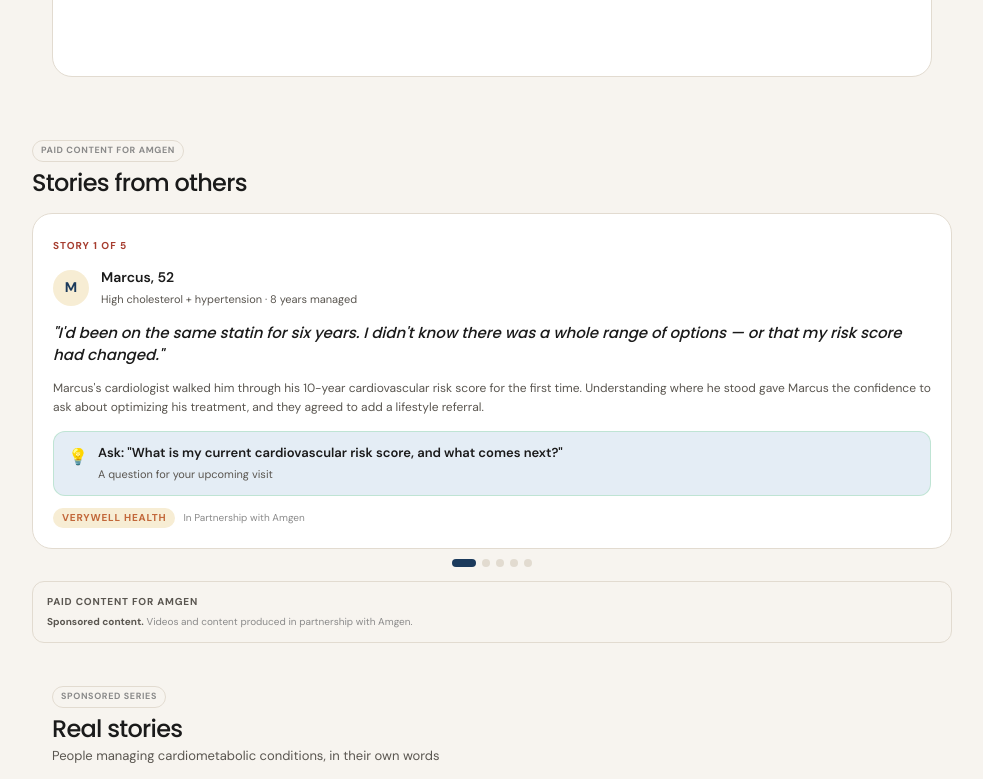
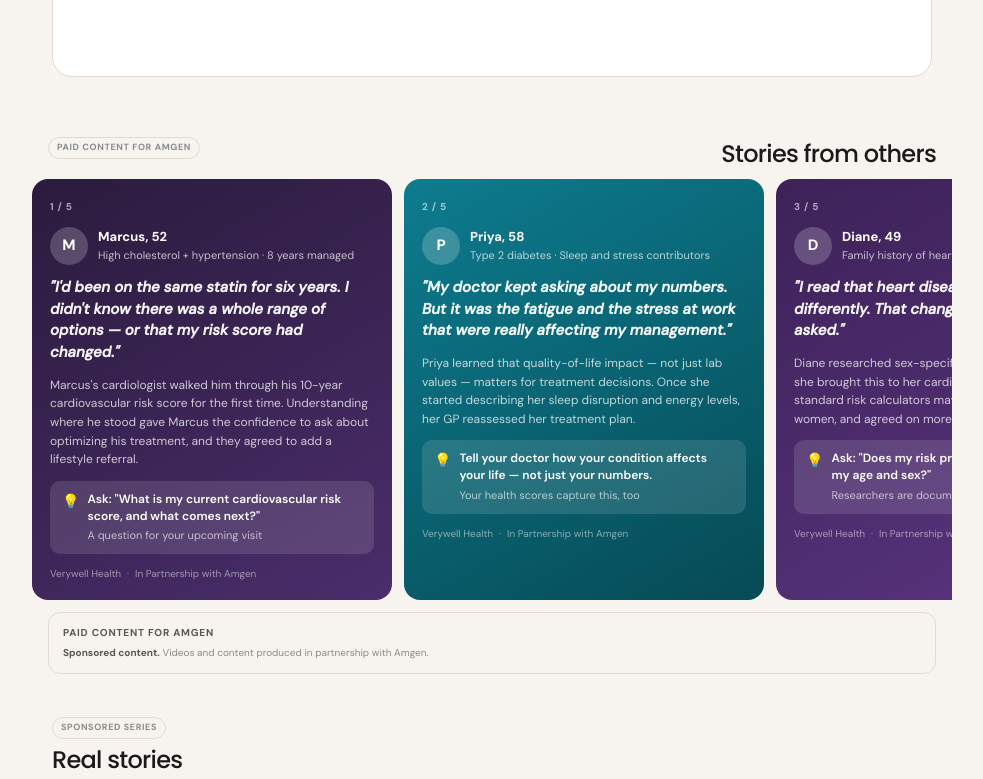
Before and after one commit to isramohamed-crypto/cardiometabolic-insights, a React (Vite) app: page / in a window 1280 px wide. Shown: the part 2380-3159 px from the top of the page, without its empty margins (148-1131 px from the left). Built offline with nearby package versions, Linux system fonts and the light colour scheme; a web font is replaced by a local one.

Commit message:
Stories carousel native swipe; archive ParentsCaregiverSupport

```diff
--- a/src/App.jsx
+++ b/src/App.jsx
@@ -280,16 +280,13 @@ export default function App() {
           {/* 10 — InStyle featured content */}
           <InStyleSection />
 
-          {/* 11 — Parents: Caregiver Support */}
-          <ParentsCaregiverSupportSection />
-
           {/* 9 — Swipe Learn */}
           <SwipeLearn onLearnClick={() => { setActivePage('Learn'); window.scrollTo(0, 0) }} onStartBreathe={() => setShowBreathe(true)} />
           <SponsorBanner />
-          {/* <DupixentAd /> — removed from Today order. Restore here if needed. */}
 
           {/* Archived — collapsed by default */}
           <ArchivedSection>
+            <ParentsCaregiverSupportSection />
             <QuickAnswers />
             <ConditionStrip />
             <ForYouNow onStartBreathe={() => setShowBreathe(true)} />
--- a/src/components/StoriesSection.jsx
+++ b/src/components/StoriesSection.jsx
@@ -1,110 +1,123 @@
-import React, { useState, useRef } from 'react'
+import React from 'react'
 
 const STORIES = [
   {
-    step: 'Story 1 of 5', avatar: 'M', name: 'Marcus, 52', detail: 'High cholesterol + hypertension · 8 years managed',
+    step: '1 / 5', avatar: 'M', name: 'Marcus, 52', detail: 'High cholesterol + hypertension · 8 years managed',
     quote: "I'd been on the same statin for six years. I didn't know there was a whole range of options — or that my risk score had changed.",
     context: "Marcus's cardiologist walked him through his 10-year cardiovascular risk score for the first time. Understanding where he stood gave Marcus the confidence to ask about optimizing his treatment, and they agreed to add a lifestyle referral.",
-    takeaway: 'Ask: "What is my current cardiovascular risk score, and what comes next?"', takeawaySub: 'A question for your upcoming visit',
-    bg: 'linear-gradient(150deg,#2B1B3D,#4A2D6B)', glow: 'radial-gradient(circle at 75% 20%,rgba(123,45,142,.25),transparent 60%)',
+    takeaway: 'Ask: "What is my current cardiovascular risk score, and what comes next?"',
+    takeawaySub: 'A question for your upcoming visit',
+    bg: 'linear-gradient(150deg,#2B1B3D,#4A2D6B)',
   },
   {
-    step: 'Story 2 of 5', avatar: 'P', name: 'Priya, 58', detail: 'Type 2 diabetes · Sleep and stress contributors',
+    step: '2 / 5', avatar: 'P', name: 'Priya, 58', detail: 'Type 2 diabetes · Sleep and stress contributors',
     quote: "My doctor kept asking about my numbers. But it was the fatigue and the stress at work that were really affecting my management.",
-    context: "Priya learned that quality-of-life impact — not just lab values — matters for treatment decisions. Once she started describing her sleep disruption and energy levels, her GP reassessed her treatment plan and referred her to a diabetes educator.",
-    takeaway: 'Tell your doctor how your condition affects your life — not just your numbers.', takeawaySub: 'Your health scores capture this, too',
-    bg: 'linear-gradient(150deg,#0D7C8F,#064a55)', glow: 'radial-gradient(circle at 20% 75%,rgba(232, 239, 101,.15),transparent 55%)',
+    context: "Priya learned that quality-of-life impact — not just lab values — matters for treatment decisions. Once she started describing her sleep disruption and energy levels, her GP reassessed her treatment plan.",
+    takeaway: 'Tell your doctor how your condition affects your life — not just your numbers.',
+    takeawaySub: 'Your health scores capture this, too',
+    bg: 'linear-gradient(150deg,#0D7C8F,#064a55)',
   },
   {
-    step: 'Story 3 of 5', avatar: 'D', name: 'Diane, 49', detail: 'Family history of heart disease · Prevention focused',
+    step: '3 / 5', avatar: 'D', name: 'Diane, 49', detail: 'Family history of heart disease · Prevention focused',
     quote: "I read that heart disease in women presents differently. That changed every question I asked.",
     context: "Diane researched sex-specific cardiovascular risk. When she brought this to her cardiologist, they discussed that standard risk calculators may underestimate risk in women, and agreed on more frequent monitoring.",
-    takeaway: 'Ask: "Does my risk profile look different given my age and sex?"', takeawaySub: 'Researchers are documenting important differences',
-    bg: 'linear-gradient(150deg,#3D2258,#5A3580)', glow: 'radial-gradient(circle at 65% 30%,rgba(232,134,106,.15),transparent 55%)',
+    takeaway: 'Ask: "Does my risk profile look different given my age and sex?"',
+    takeawaySub: 'Researchers are documenting important differences',
+    bg: 'linear-gradient(150deg,#3D2258,#5A3580)',
   },
   {
-    step: 'Story 4 of 5', avatar: 'J', name: 'James, 55', detail: 'Hypertension + high cholesterol · Stress and sleep triggers',
+    step: '4 / 5', avatar: 'J', name: 'James, 55', detail: 'Hypertension + high cholesterol · Stress and sleep triggers',
     quote: "I showed my cardiologist three weeks of tracking data. She said it was the most useful thing a patient had ever brought in.",
     context: "James tracked his blood pressure readings, sleep, and stress daily. When his cardiologist saw the pattern — stress on Monday, elevated readings by Wednesday — she immediately adjusted his treatment approach.",
-    takeaway: 'Your tracking data tells a story. Share your Vitalist summary.', takeawaySub: 'Your 21-day summary is ready to share',
-    bg: 'linear-gradient(150deg,#2D4A38,#1a2e22)', glow: 'radial-gradient(circle at 30% 65%,rgba(123,166,141,.2),transparent 55%)',
+    takeaway: 'Your tracking data tells a story. Share your Vitalist summary.',
+    takeawaySub: 'Your 21-day summary is ready to share',
+    bg: 'linear-gradient(150deg,#2D4A38,#1a2e22)',
   },
   {
-    step: 'Story 5 of 5', avatar: 'A', name: 'Amira, 61', detail: 'Heart disease · Post-cardiac event recovery',
+    step: '5 / 5', avatar: 'A', name: 'Amira, 61', detail: 'Heart disease · Post-cardiac event recovery',
     quote: "I didn't know you could ask your cardiologist about cardiac rehab. I thought it was only for people much sicker than me.",
     context: "After her cardiac event, Amira's cardiologist mentioned a cardiac rehabilitation program. She learned that rehab is a proactive option for reducing future risk — and that most people who qualify don't ask about it.",
-    takeaway: 'Ask: "Am I a candidate for cardiac rehabilitation?"', takeawaySub: 'Rehab significantly reduces recurrence risk',
-    bg: 'linear-gradient(150deg,#4a3a28,#2a1c10)', glow: 'radial-gradient(circle at 50% 50%,rgba(212,168,83,.15),transparent 55%)',
+    takeaway: 'Ask: "Am I a candidate for cardiac rehabilitation?"',
+    takeawaySub: 'Rehab significantly reduces recurrence risk',
+    bg: 'linear-gradient(150deg,#4a3a28,#2a1c10)',
   },
 ]
-
-function StoriesSwipe() {
-  const [idx, setIdx] = useState(0)
-  const dragStartX = useRef(null)
-
-  function go(i) { setIdx(Math.max(0, Math.min(i, STORIES.length - 1))) }
-
-  function onDragEnd(clientX) {
-    const diff = dragStartX.current - clientX
-    if (Math.abs(diff) > 40) go(idx + (diff > 0 ? 1 : -1))
-  }
-
-  const s = STORIES[idx]
-
-  return (
-    <div className="pp-stories-swipe">
-      <div
-        className="pp-story-card"
-        style={{ cursor: 'grab' }}
-        onTouchStart={e => { dragStartX.current = e.changedTouches[0].clientX }}
-        onTouchEnd={e => onDragEnd(e.changedTouches[0].clientX)}
-        onPointerDown={e => { dragStartX.current = e.clientX }}
-        onPointerUp={e => onDragEnd(e.clientX)}
-      >
-        <div className="pp-story-content">
-          <div className="pp-story-step">{s.step}</div>
-          <div className="pp-story-person">
-            <div className="pp-story-avatar">{s.avatar}</div>
-            <div>
-              <div className="pp-story-name">{s.name}</div>
-              <div className="pp-story-detail">{s.detail}</div>
-            </div>
-          </div>
-          <div className="pp-story-quote">"{s.quote}"</div>
-          <div className="pp-story-context">{s.context}</div>
-          <div className="pp-story-takeaway">
-            <div className="pp-story-takeaway-icon">💡</div>
-            <div>
-              <div className="pp-story-takeaway-text">{s.takeaway}</div>
-              <div className="pp-story-takeaway-sub">{s.takeawaySub}</div>
-            </div>
-          </div>
-          <div className="pp-story-src">
-            <span className="brand-pill">Verywell Health</span>
-            <span>In Partnership with Amgen</span>
-          </div>
-        </div>
-      </div>
-      <div className="pp-swipe-dots">
-        {STORIES.map((_, i) => (
-          <div key={i} className={`pp-sw-dot${i === idx ? ' pp-sw-dot--on' : ''}`} onClick={() => go(i)} />
-        ))}
-      </div>
-    </div>
-  )
-}
 
 export default function StoriesSection() {
   return (
     <section className="pp-stories-sec">
-      <div className="watch-head">
-        <div>
-          <span className="watch-badge">Paid content for Amgen</span>
-          <h2 className="watch-title">Stories from others</h2>
-        </div>
+      <div className="watch-head" style={{ padding: '0 16px 12px' }}>
+        <span className="watch-badge">Paid content for Amgen</span>
+        <h2 className="watch-title">Stories from others</h2>
       </div>
-      <StoriesSwipe />
-      <div className="edu-disclaimer" style={{ margin: 'var(--space-3) 0 0' }}>
+
+      {/* Native-scroll snap carousel — same pattern as EatingWell/VeryWell */}
+      <div style={{
+        display: 'flex',
+        gap: 12,
+        overflowX: 'auto',
+        padding: '0 16px 8px',
+        scrollSnapType: 'x mandatory',
+        WebkitOverflowScrolling: 'touch',
+        scrollbarWidth: 'none',
+        msOverflowStyle: 'none',
+      }}>
+        {STORIES.map((s, i) => (
+          <div key={i} style={{
+            flexShrink: 0,
+            width: 'calc(100vw - 48px)',
+            maxWidth: 360,
+            scrollSnapAlign: 'start',
+            borderRadius: 16,
+            background: s.bg,
+            padding: '20px 18px 18px',
+            display: 'flex',
+            flexDirection: 'column',
+            gap: 12,
+            color: '#fff',
+          }}>
+            <div style={{ fontSize: 10, fontWeight: 700, letterSpacing: '0.08em', opacity: 0.6, textTransform: 'uppercase' }}>
+              {s.step}
+            </div>
+            <div style={{ display: 'flex', alignItems: 'center', gap: 10 }}>
+              <div style={{
+                width: 38, height: 38, borderRadius: '50%',
+                background: 'rgba(255,255,255,0.2)',
+                display: 'flex', alignItems: 'center', justifyContent: 'center',
+                fontSize: 15, fontWeight: 700, flexShrink: 0,
+              }}>{s.avatar}</div>
+              <div>
+                <div style={{ fontSize: 13, fontWeight: 700 }}>{s.name}</div>
+                <div style={{ fontSize: 11, opacity: 0.7 }}>{s.detail}</div>
+              </div>
+            </div>
+            <div style={{ fontSize: 15, fontWeight: 600, lineHeight: 1.45, fontStyle: 'italic', opacity: 0.95 }}>
+              "{s.quote}"
+            </div>
+            <div style={{ fontSize: 12, lineHeight: 1.55, opacity: 0.75 }}>
+              {s.context}
+            </div>
+            <div style={{
+              background: 'rgba(255,255,255,0.12)',
+              borderRadius: 10, padding: '10px 12px',
+              display: 'flex', gap: 8, alignItems: 'flex-start',
+            }}>
+              <span style={{ fontSize: 14, flexShrink: 0 }}>💡</span>
+              <div>
+                <div style={{ fontSize: 12, fontWeight: 600, lineHeight: 1.4 }}>{s.takeaway}</div>
+                <div style={{ fontSize: 11, opacity: 0.65, marginTop: 3 }}>{s.takeawaySub}</div>
+              </div>
+            </div>
+            <div style={{ fontSize: 10, opacity: 0.5, display: 'flex', gap: 6, alignItems: 'center' }}>
+              <span>Verywell Health</span>
+              <span>·</span>
+              <span>In Partnership with Amgen</span>
+            </div>
+          </div>
+        ))}
+      </div>
+
+      <div className="edu-disclaimer" style={{ margin: '4px 16px 0' }}>
         <span className="edu-disclaimer__eyebrow">Paid content for Amgen</span>
         <span className="edu-disclaimer__body">
           <strong>Sponsored content.</strong> Videos and content produced in partnership with Amgen.
```
